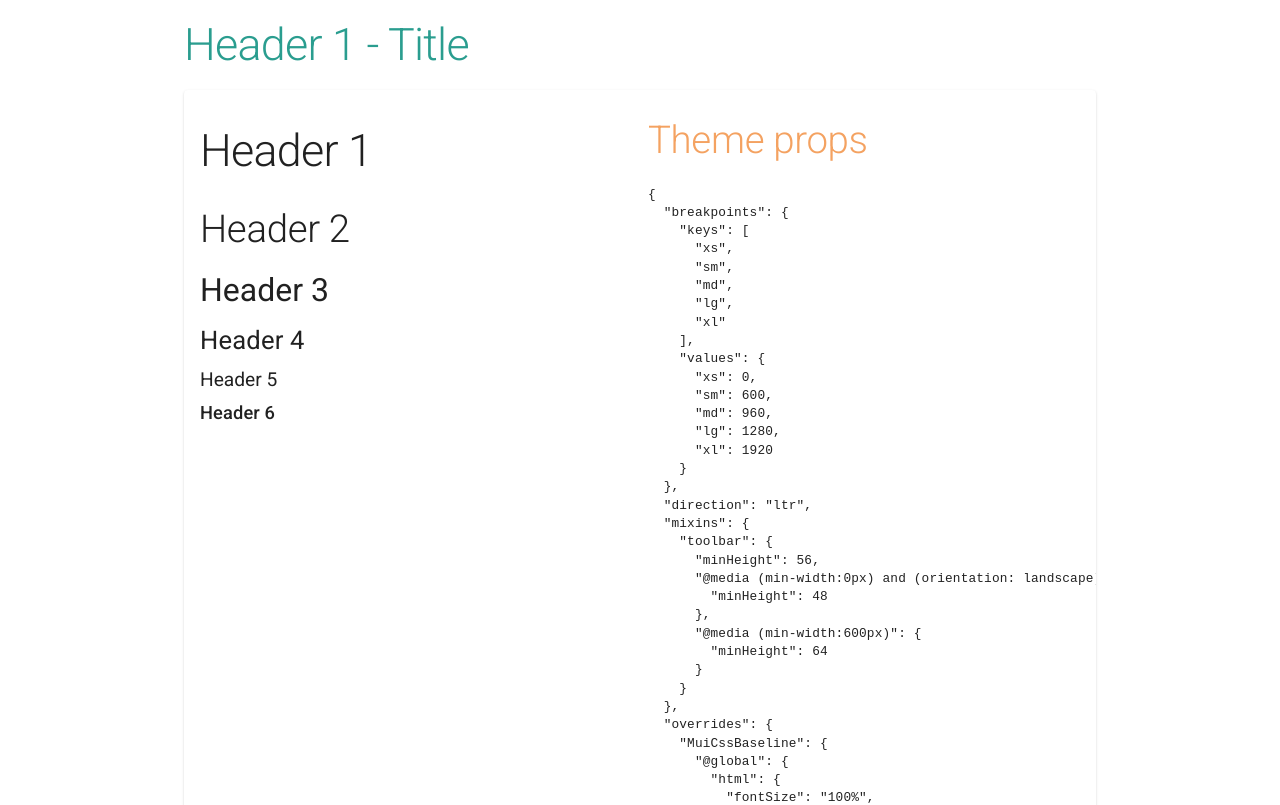
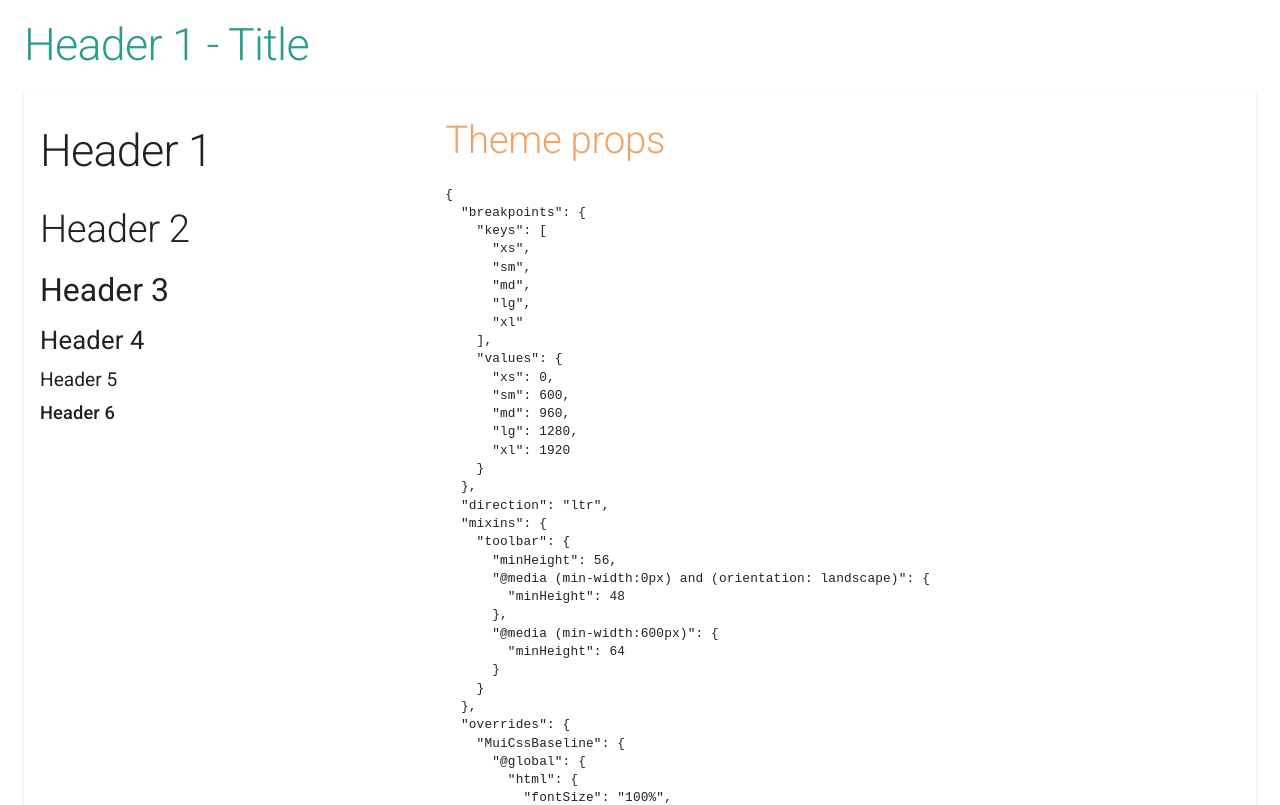
Before and after one commit to dmijatovic/next-mui-ts, a Next.js app: page / in a window 1280 px wide. Shown: the top 805 px of the page. Built offline with nearby package versions, Linux system fonts and the light colour scheme.

Commit message:
chore: some layout changes

```diff
--- a/components/ThemeProps.tsx
+++ b/components/ThemeProps.tsx
@@ -20,7 +20,7 @@ const useStyles = makeStyles(theme => {
 export default function ThemeProps(props){
   const styles = useStyles(props)
   return(
-    <Grid item md={6} xs={12}>
+    <Grid item md={8} xs={12}>
       <Typography
         variant="h2"
         color="secondary"
--- a/components/TypographyDemo.tsx
+++ b/components/TypographyDemo.tsx
@@ -3,7 +3,7 @@ import {Typography, Grid} from "@material-ui/core"
 
 export default function TypographyDemo(){
   return (
-    <Grid item md={6} xs={12}>
+    <Grid item md={4} xs={12}>
       <Typography variant="h1">
         Header 1
       </Typography>
--- a/pages/index.tsx
+++ b/pages/index.tsx
@@ -17,7 +17,7 @@ export default function Home(props) {
         <title>Material-UI with NextJS</title>
       </Head>
 
-      <Container maxWidth="md">
+      <Container maxWidth="lg">
         <Typography
           variant="h1"
           color="primary"
```
